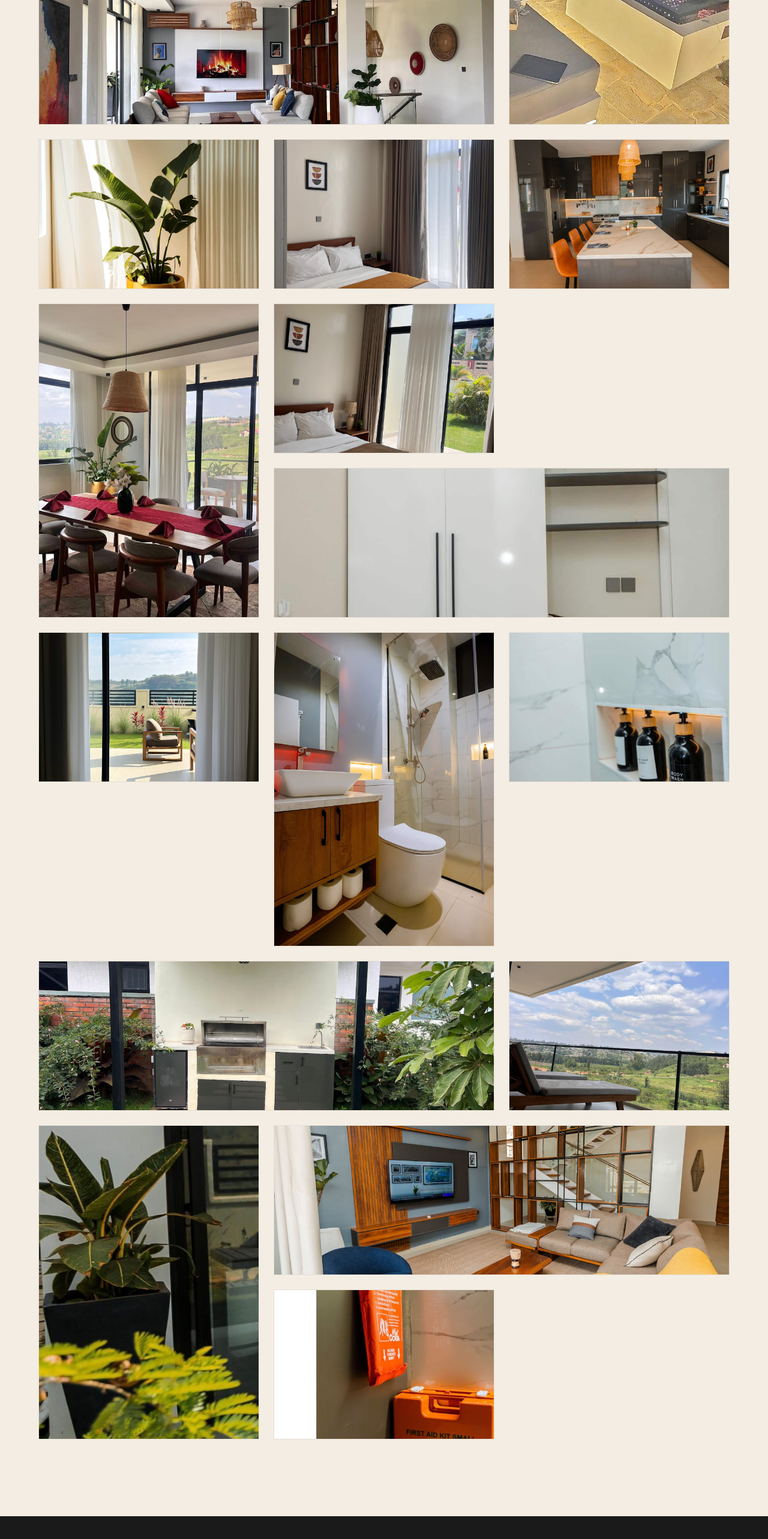
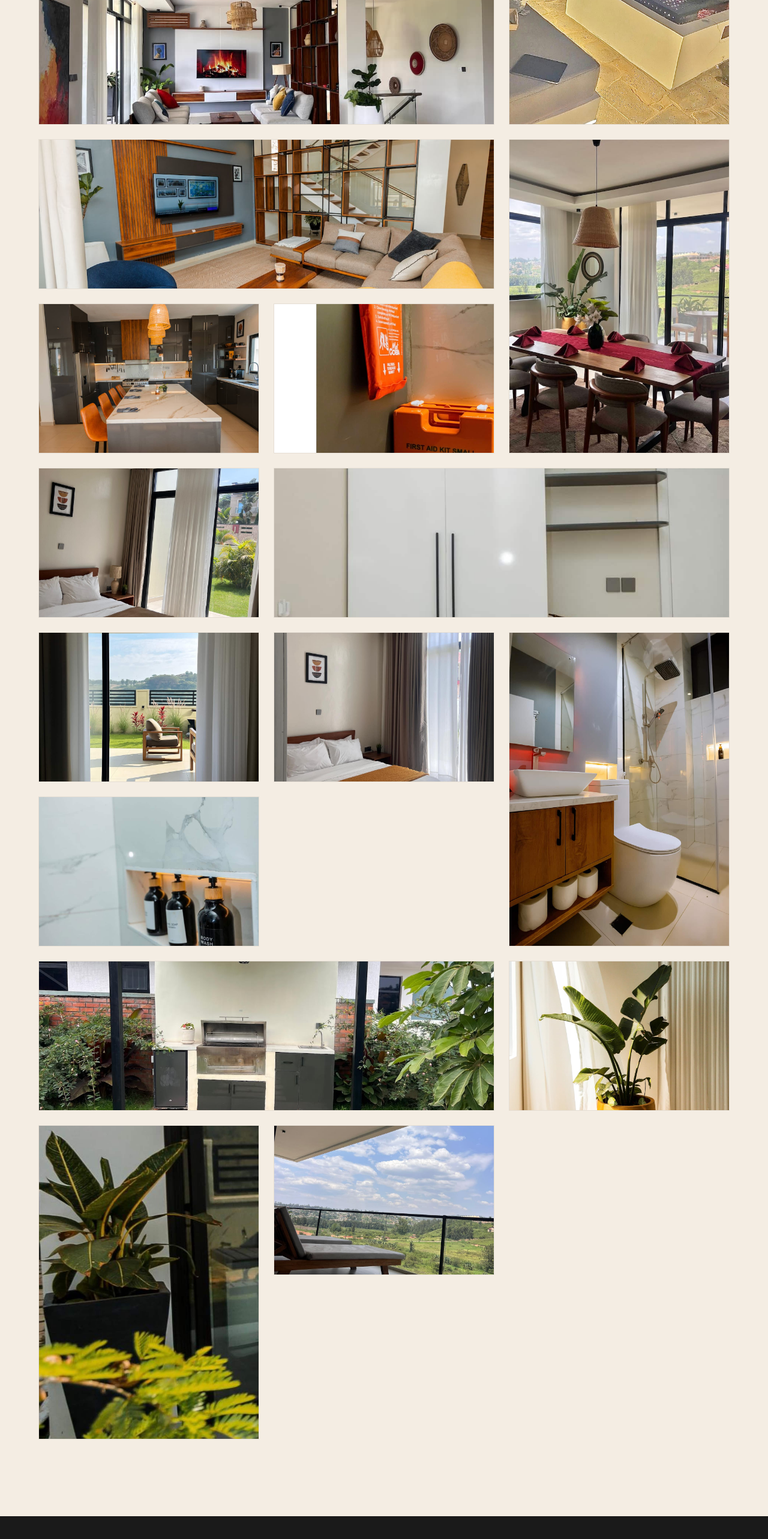
Before and after one commit to amahoroluxury/Amahoro-Luxury-Villa, a Next.js app: page /gallery in a window 1280 px wide. Shown: the part 924-3490 px from the top of the page at 60% size. Built offline with nearby package versions, Linux system fonts and the light colour scheme; a web font is replaced by a local one.

Commit message:
Reorder gallery images into a logical guided tour flow

```diff
--- a/src/app/gallery/page.tsx
+++ b/src/app/gallery/page.tsx
@@ -5,20 +5,20 @@ const galleryImages = [
   { url: '/images/gallery/gallery-1.png', category: 'Villa Exterior', span: 'wide' },
   { url: '/images/gallery/gallery-18.jpg', category: 'Exterior', span: 'tall' },
   { url: '/images/gallery/gallery-4.jpg', category: 'Living Room', span: 'wide' },
-  { url: '/images/gallery/gallery-2.jpg', category: 'Garden View', span: 'normal' },
-  { url: '/images/gallery/gallery-3.jpg', category: 'Cozy Bedroom', span: 'normal' },
+  { url: '/images/gallery/gallery-19.jpg', category: 'Home Theater', span: 'wide' },
+  { url: '/images/gallery/gallery-6.jpg', category: 'Dining Area', span: 'tall' },
   { url: '/images/gallery/gallery-5.jpg', category: 'Modern Kitchen', span: 'normal' },
-  { url: '/images/gallery/gallery-6.jpg', category: 'Dining Area', span: 'tall' },
+  { url: '/images/gallery/gallery-20.jpg', category: 'Villa Details', span: 'normal' },
   { url: '/images/gallery/gallery-7.jpg', category: 'Master Bedroom', span: 'normal' },
   { url: '/images/gallery/gallery-8.jpg', category: 'Guest Room', span: 'wide' },
   { url: '/images/gallery/gallery-9.png', category: 'Bedroom Suite', span: 'normal' },
+  { url: '/images/gallery/gallery-3.jpg', category: 'Cozy Bedroom', span: 'normal' },
   { url: '/images/gallery/gallery-10.png', category: 'Luxury Bathroom', span: 'tall' },
   { url: '/images/gallery/gallery-11.jpg', category: 'Bathroom Details', span: 'normal' },
   { url: '/images/gallery/gallery-14.jpg', category: 'Backyard Oasis', span: 'wide' },
+  { url: '/images/gallery/gallery-2.jpg', category: 'Garden View', span: 'normal' },
+  { url: '/images/gallery/gallery-16.jpg', category: 'Outdoor Terrace', span: 'tall' },
   { url: '/images/gallery/gallery-15.jpg', category: 'Sunset Balcony', span: 'normal' },
-  { url: '/images/gallery/gallery-16.jpg', category: 'Outdoor Terrace', span: 'tall' },
-  { url: '/images/gallery/gallery-19.jpg', category: 'Home Theater', span: 'wide' },
-  { url: '/images/gallery/gallery-20.jpg', category: 'Villa Details', span: 'normal' },
 ];
 
 export default function GalleryPage() {
```
